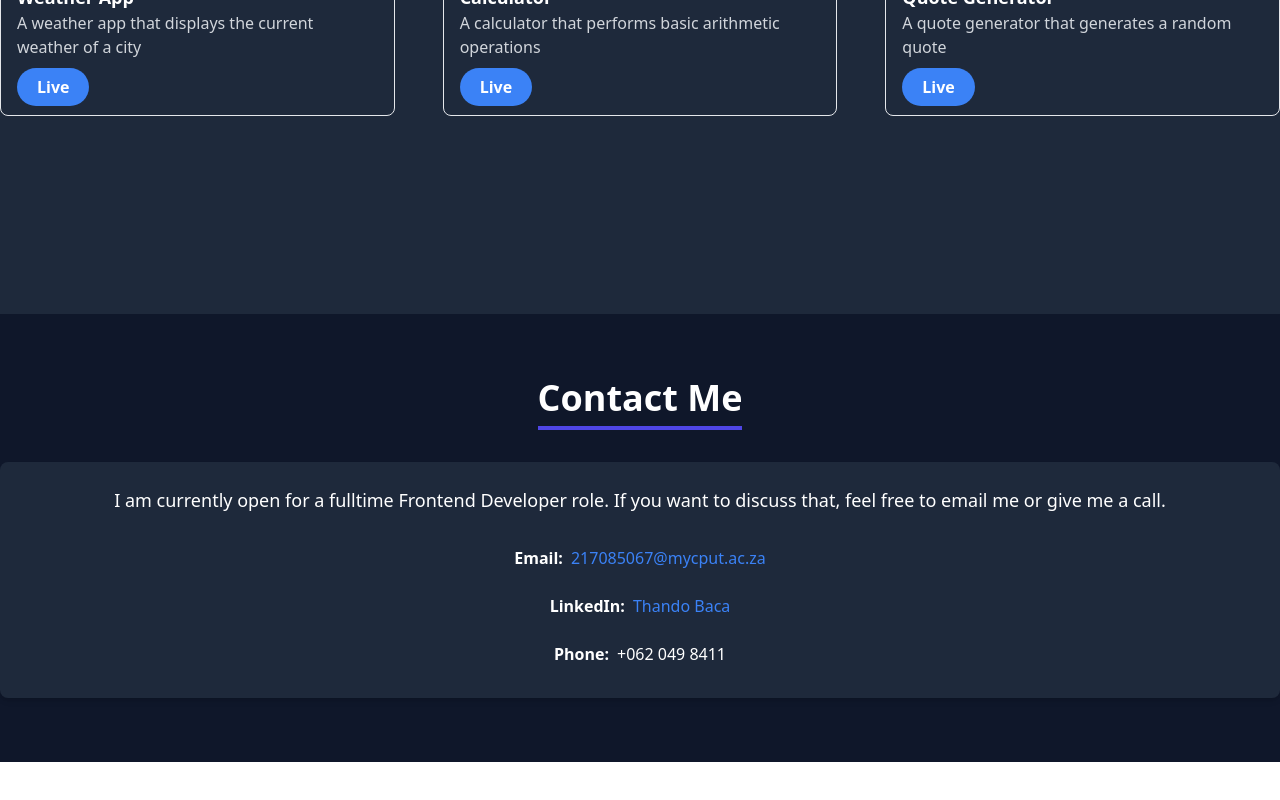
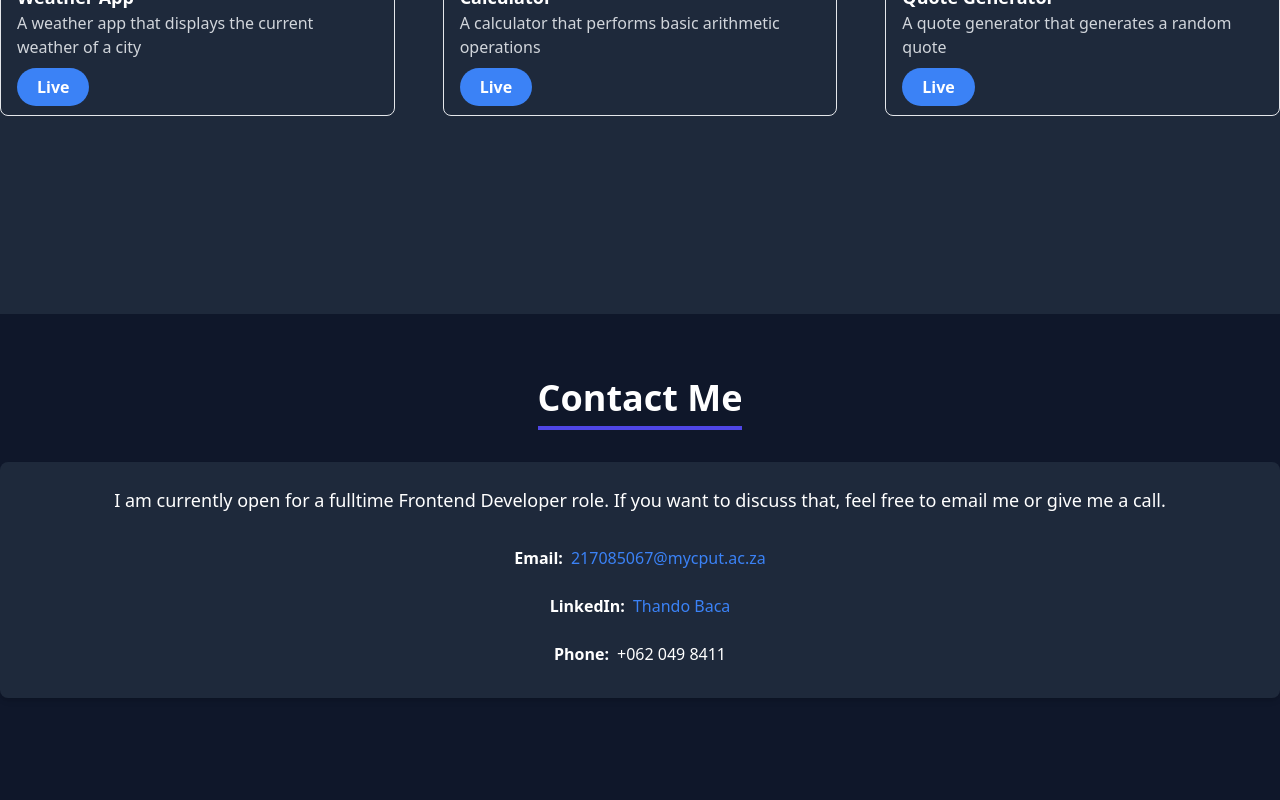
Before and after one commit to ThandoBaca/my-portfolio, a React (Create React App) app: page / in a window 1280 px wide. Shown: the part 2086-2886 px from the top of the page. Before the commit the page ends 2848 px from the top, so only its background shows below. Built offline with nearby package versions, Linux system fonts and the light colour scheme.

Commit message:
Adjusted contact page

```diff
--- a/src/components/Contact.js
+++ b/src/components/Contact.js
@@ -10,7 +10,7 @@ const Card = ({ children }) => (
 const Contact = () => {
   return (
     <section className="bg-primary text-white py-16" id="contact">
-      <div className="container mx-auto text-center">
+      <div className="container mx-auto min-h-screen text-center">
         <h2 className="text-4xl font-bold mb-8 border-b-4 border-indigo-600 pb-2 inline-block">
           Contact Me
         </h2>
```
